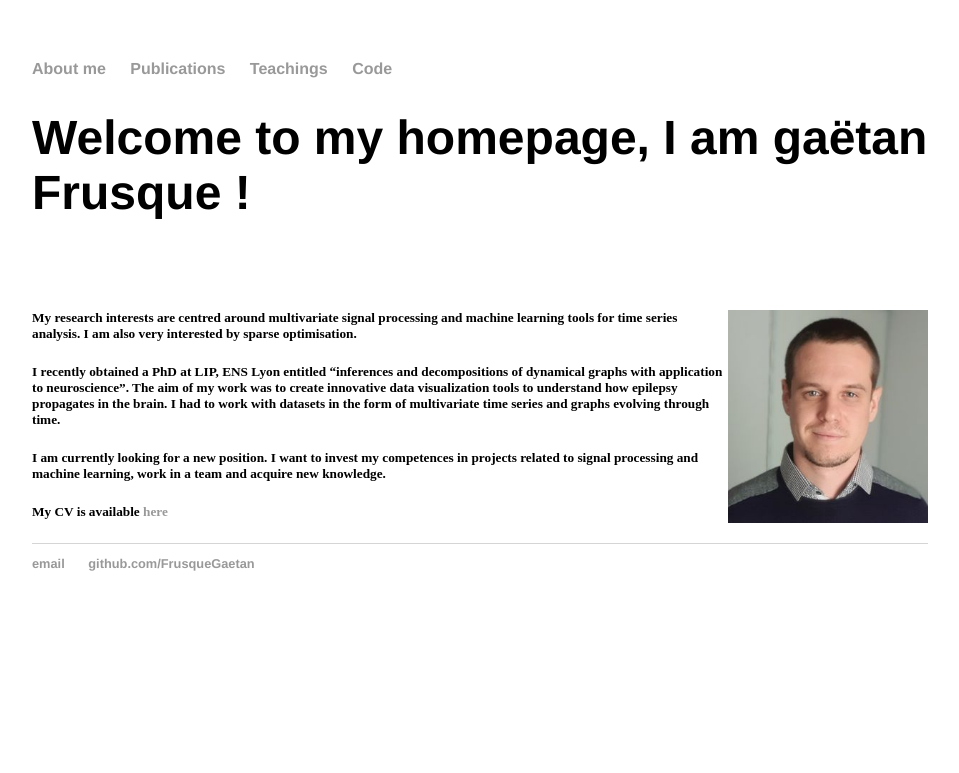
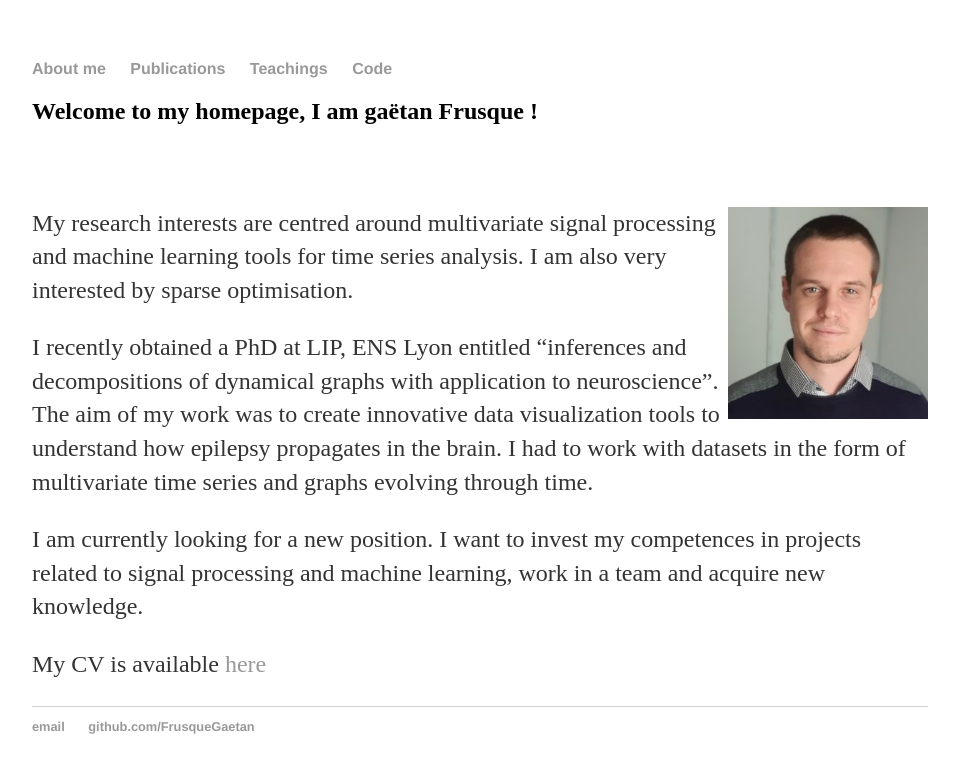
Before and after one commit to FrusqueGaetan/FrusqueGaetan.github.io, a Jekyll site: the page built from index.md, in a window 1280 px wide. Shown: the top 773 px of the page, without its empty margins (160-1119 px from the left). Built offline with Jekyll 4.4.1, drawn with Linux system fonts in a browser that asks for light colours.

```diff
--- a/index.md
+++ b/index.md
@@ -2,16 +2,16 @@
 layout: default
 title: Frusque Gaëtan
 ---
-# Welcome to my homepage, I am gaëtan Frusque !
+## Welcome to my homepage, I am gaëtan Frusque !
 
 <br/>
 
 <img src="./Support/picture3.jpg" ALIGN="RIGHT" width="200" />
 
-##### My research interests are centred around multivariate signal processing and machine learning tools for time series analysis. I am also very interested by sparse optimisation.
+My research interests are centred around multivariate signal processing and machine learning tools for time series analysis. I am also very interested by sparse optimisation.
 
-##### I recently obtained a PhD at LIP, ENS Lyon entitled “inferences and decompositions of dynamical graphs with application to neuroscience”. The aim of my work was to create innovative data visualization tools to understand how epilepsy propagates in the brain. I had to work with datasets in the form of multivariate time series and graphs evolving through time.
+I recently obtained a PhD at LIP, ENS Lyon entitled “inferences and decompositions of dynamical graphs with application to neuroscience”. The aim of my work was to create innovative data visualization tools to understand how epilepsy propagates in the brain. I had to work with datasets in the form of multivariate time series and graphs evolving through time.
 
-##### I am currently looking for a new position. I want to invest my competences in projects related to signal processing and machine learning, work in a team and acquire new knowledge.
+I am currently looking for a new position. I want to invest my competences in projects related to signal processing and machine learning, work in a team and acquire new knowledge.
 
-##### My CV is available [here](./Support/cvcv.pdf)
+My CV is available [here](./Support/cvcv.pdf)
```
